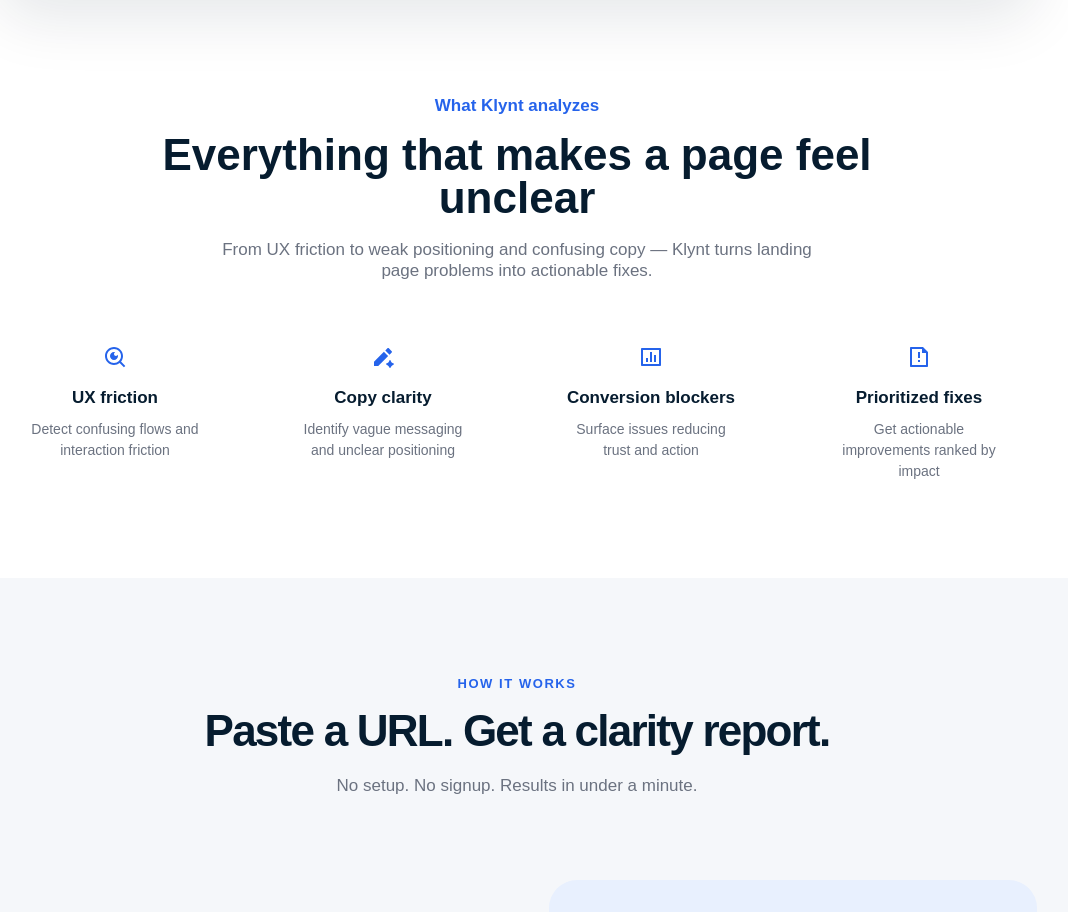
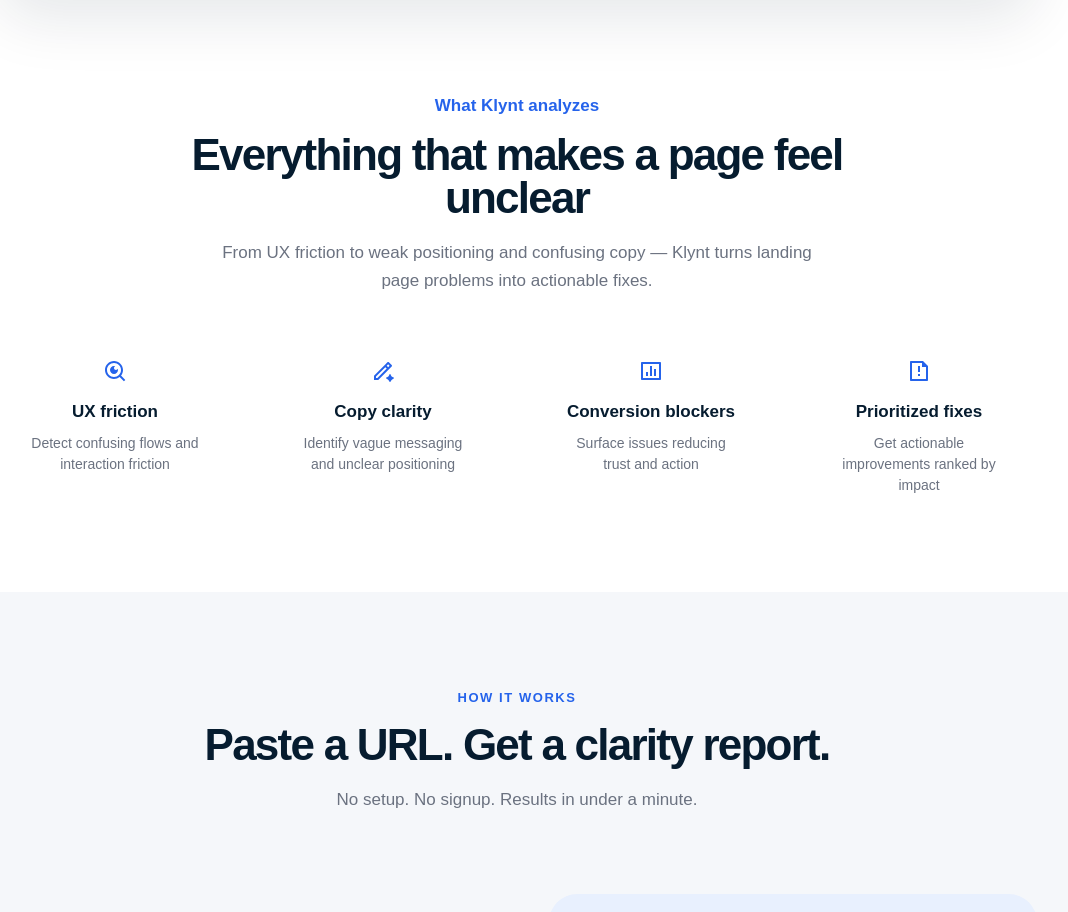
Before and after one commit to samarenkovdmitry/Klynt, a Next.js app: page /landing-test in a window 1280 px wide. Shown: the part 1000-1912 px from the top of the page, without its empty margins (123-1191 px from the left). Built offline with nearby package versions, Linux system fonts and the light colour scheme; no server answers; a web font is replaced by a local one.

Commit message:
Intro fixes

```diff
--- a/components/landing-test/LandingTestAnalyzes.tsx
+++ b/components/landing-test/LandingTestAnalyzes.tsx
@@ -13,10 +13,10 @@ export function LandingTestAnalyzes() {
           <p className="text-[17px] font-semibold leading-[22px] text-[#2563EB]">
             What Klynt analyzes
           </p>
-          <h2 className="mt-4 text-[32px] font-semibold leading-[36px] text-[#061C2F] md:text-[44px] md:leading-[0.98]">
+          <h2 className="mt-4 text-[32px] font-semibold leading-[36px] tracking-[-0.04em] text-[#061C2F] md:text-[44px] md:leading-[0.98]">
             Everything that makes a page feel unclear
           </h2>
-          <p className="mx-auto mt-5 max-w-[620px] text-[16px] leading-[21px] text-[#6B7280] md:text-[17px]">
+          <p className="mx-auto mt-5 max-w-[620px] text-[16px] leading-[28px] text-[#6B7280] md:text-[17px]">
             From UX friction to weak positioning and confusing copy — Klynt
             turns landing page problems into actionable fixes.
           </p>
--- a/lib/landing-update-content.ts
+++ b/lib/landing-update-content.ts
@@ -7,7 +7,7 @@ import {
   RiFlagLine,
   RiImageAddLine,
   RiLightbulbLine,
-  RiPencilAi2Fill,
+  RiPencilAi2Line,
   RiPieChart2Line,
   RiQuillPenLine,
   RiSearchEyeLine,
@@ -52,7 +52,7 @@ export const ANALYZE_ITEMS: AnalyzeItem[] = [
     description: "Detect confusing flows and interaction friction",
   },
   {
-    icon: RiPencilAi2Fill,
+    icon: RiPencilAi2Line,
     title: "Copy clarity",
     description: "Identify vague messaging and unclear positioning",
   },
```
